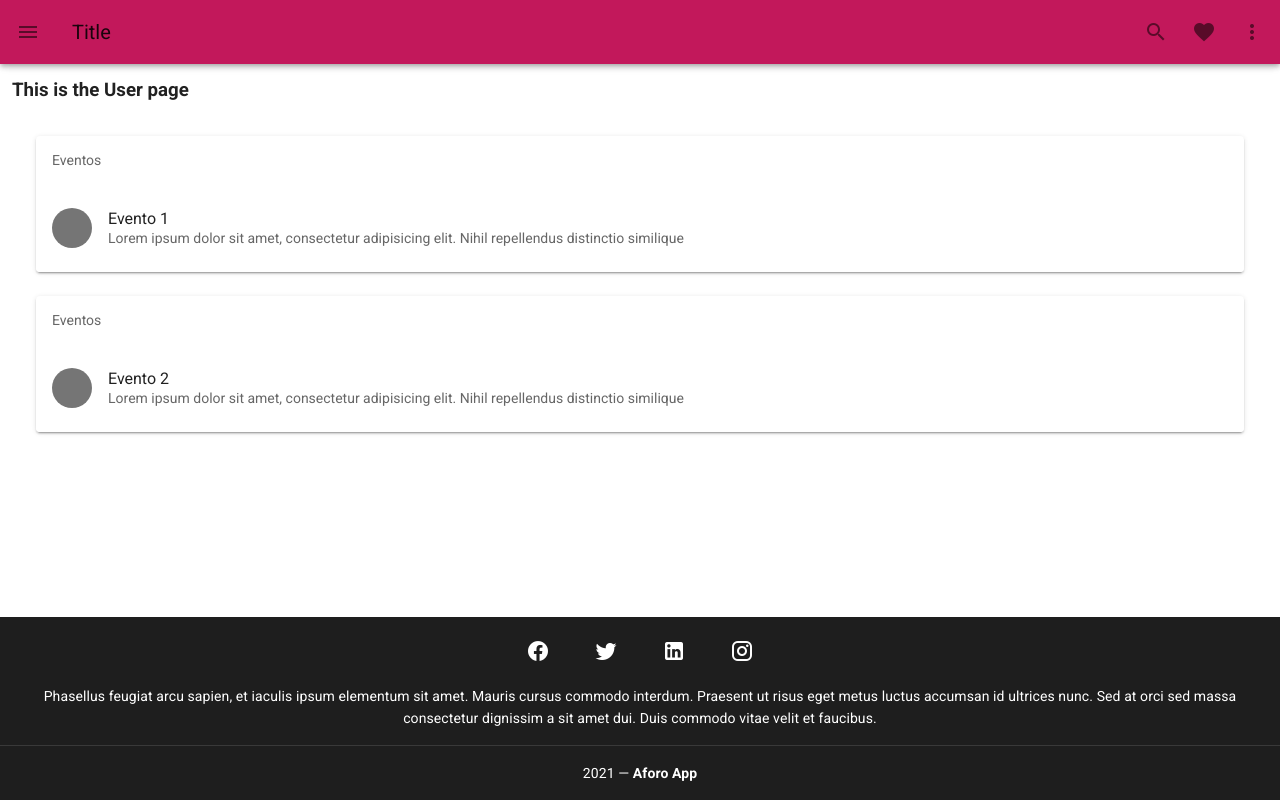
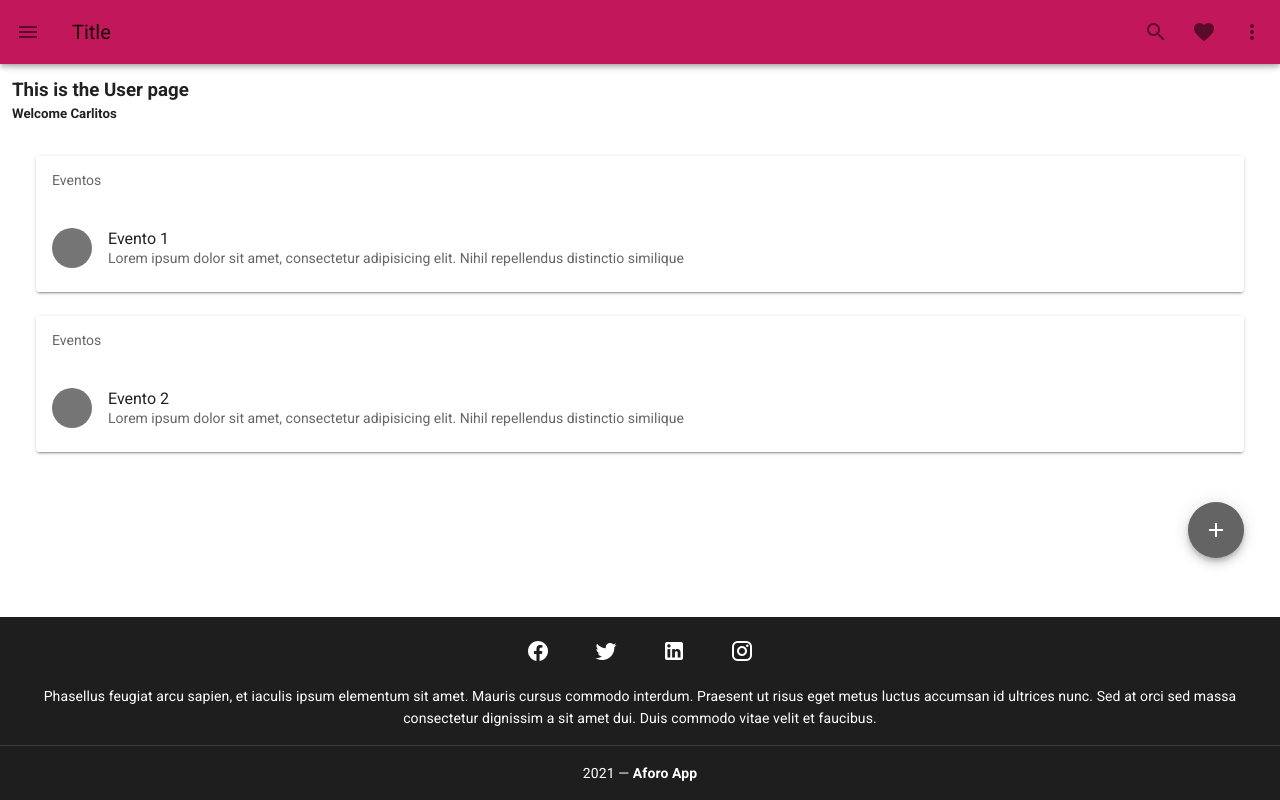
Before and after one commit to johnhtml/Aforo-Web-App, a Vue app: page /user in a window 1280 px wide. Built offline with nearby package versions, Linux system fonts and the light colour scheme.

Commit message:
for admin users a button to created a new event has been added

```diff
--- a/src/views/User.vue
+++ b/src/views/User.vue
@@ -1,6 +1,7 @@
 <template>
   <div class="user">
     <h3>This is the User page</h3>
+    <h5>Welcome {{ user.userName }}</h5>
     <v-container class="py-8 px-6" fluid>
       <v-row>
         <v-col v-for="event in events" :key="event.title" cols="12">
@@ -8,9 +9,8 @@
             <v-subheader>{{ title }}</v-subheader>
 
             <v-list two-line>
-              <v-list-item :to="{name: 'Event', params: { id: event.id },}">
-                  <v-list-item-avatar color="grey darken-1">
-                  </v-list-item-avatar>
+              <v-list-item :to="{ name: 'Event', params: { id: event.id } }">
+                <v-list-item-avatar color="grey darken-1"> </v-list-item-avatar>
 
                 <v-list-item-content>
                   <v-list-item-title>Evento {{ event.id }}</v-list-item-title>
@@ -25,6 +25,11 @@
           </v-card>
         </v-col>
       </v-row>
+
+      <!--Falta agregar interfaz para agregar nuevo evento (agregar en el atributo 'to')-->
+      <v-btn id="addEventButton" color="secondary" dark v-model="user.admin" fab to="">
+        <v-icon>mdi-plus</v-icon>
+      </v-btn>
     </v-container>
   </div>
 </template>
@@ -37,14 +42,25 @@ export default {
       {
         id: 1,
         title: "Fiesta de despedida de año en Aquiles S.A.S.",
-            desc: "Lorem ipsum dolor sit amet, consectetur adipisicing elit. Nihil repellendus distinctio similiqu."
+        desc: "Lorem ipsum dolor sit amet, consectetur adipisicing elit. Nihil repellendus distinctio similiqu.",
       },
       {
         id: 2,
         title: "Fiesta de despedida de año en les S.A.S.",
-            desc: "Nihil repellendus distinctio similiqu. Lorem ipsum dolor sit amet, consectetur adipisicing elit. "
+        desc: "Nihil repellendus distinctio similiqu. Lorem ipsum dolor sit amet, consectetur adipisicing elit. ",
       },
     ],
+    user: {
+      userName: "Carlitos",
+      admin: true,
+    },
   }),
 };
 </script>
+
+<style>
+#addEventButton {
+  margin-top: 50px;
+  float: inline-end;
+}
+</style>
```
Lines whose indentation alone changed are shown as unchanged.
